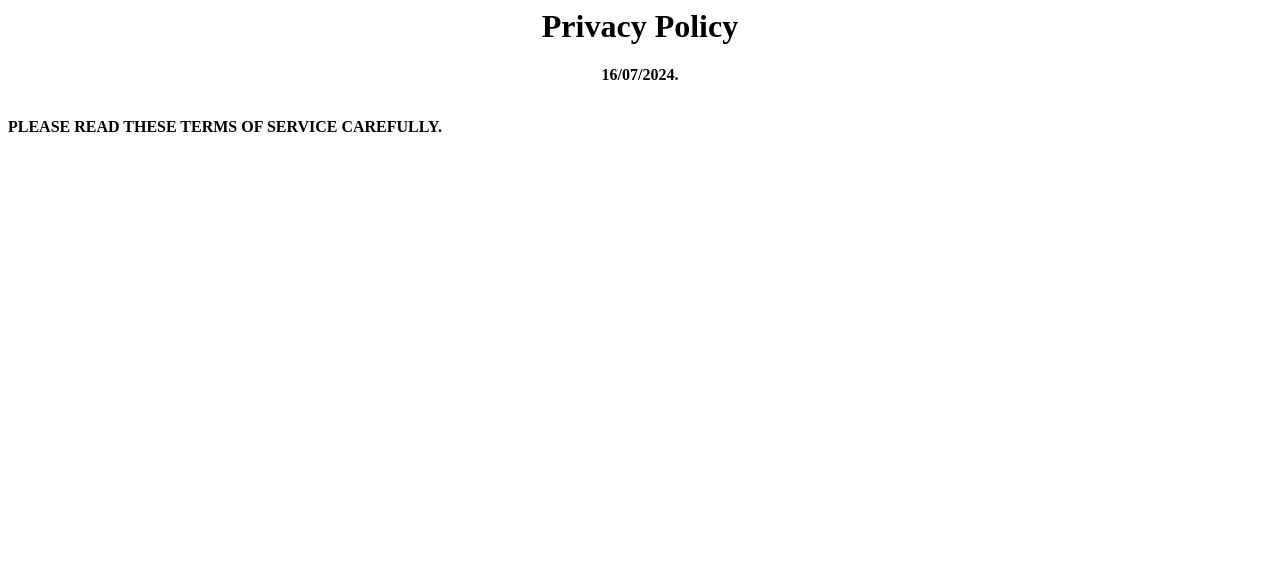
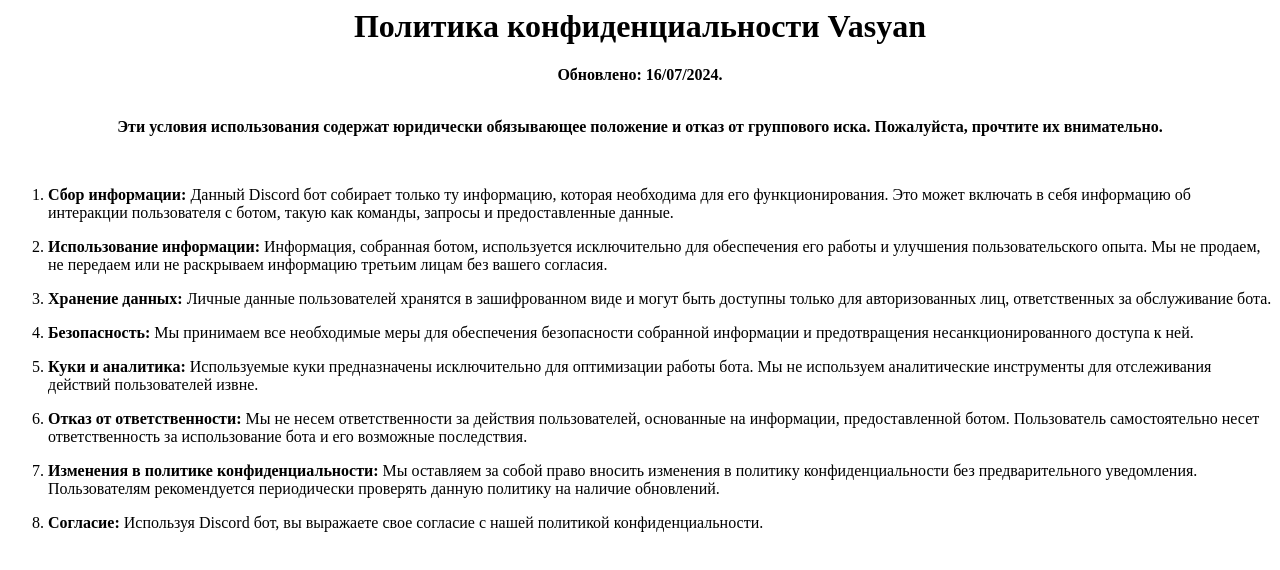
Before and after one commit to Dvoryaninoff/VasyanPrivacyPolicy, a plain HTML site: page index.html in a window 1280 px wide. Drawn offline with Linux system fonts and the light colour scheme.

Commit message:
Update index.html

```diff
--- a/index.html
+++ b/index.html
@@ -1,5 +1,31 @@
-<h1 class="page-heading centered" style="text-align: center;">Privacy Policy</h1>
-<div class="large-text center-text" style="text-align: center;"><strong>16/07/2024.</strong></div>
+<h1 class="page-heading centered" style="text-align: center;">Политика конфиденциальности Vasyan</h1>
+<div class="large-text center-text" style="text-align: center;"><strong>Обновлено: 16/07/2024.</strong></div>
 <div class="large-text center-text" style="text-align: center;">&nbsp;</div>
-<p><strong>PLEASE READ THESE TERMS OF SERVICE CAREFULLY.&nbsp;</strong></p>
-<p>&nbsp;</p>
+<p style="text-align: center;"><strong>Эти условия использования содержат юридически обязывающее положение и отказ от группового иска. Пожалуйста, прочтите их внимательно.</strong></p>
+<p style="text-align: center;">&nbsp;</p>
+<ol>
+<li>
+<p><strong>Сбор информации:</strong> Данный Discord бот собирает только ту информацию, которая необходима для его функционирования. Это может включать в себя информацию об интеракции пользователя с ботом, такую как команды, запросы и предоставленные данные.</p>
+</li>
+<li>
+<p><strong>Использование информации:</strong> Информация, собранная ботом, используется исключительно для обеспечения его работы и улучшения пользовательского опыта. Мы не продаем, не передаем или не раскрываем информацию третьим лицам без вашего согласия.</p>
+</li>
+<li>
+<p><strong>Хранение данных:</strong> Личные данные пользователей хранятся в зашифрованном виде и могут быть доступны только для авторизованных лиц, ответственных за обслуживание бота.</p>
+</li>
+<li>
+<p><strong>Безопасность:</strong> Мы принимаем все необходимые меры для обеспечения безопасности собранной информации и предотвращения несанкционированного доступа к ней.</p>
+</li>
+<li>
+<p><strong>Куки и аналитика:</strong> Используемые куки предназначены исключительно для оптимизации работы бота. Мы не используем аналитические инструменты для отслеживания действий пользователей извне.</p>
+</li>
+<li>
+<p><strong>Отказ от ответственности:</strong> Мы не несем ответственности за действия пользователей, основанные на информации, предоставленной ботом. Пользователь самостоятельно несет ответственность за использование бота и его возможные последствия.</p>
+</li>
+<li>
+<p><strong>Изменения в политике конфиденциальности:</strong> Мы оставляем за собой право вносить изменения в политику конфиденциальности без предварительного уведомления. Пользователям рекомендуется периодически проверять данную политику на наличие обновлений.</p>
+</li>
+<li>
+<p><strong>Согласие:</strong> Используя Discord бот, вы выражаете свое согласие с нашей политикой конфиденциальности.</p>
+</li>
+</ol>
```
